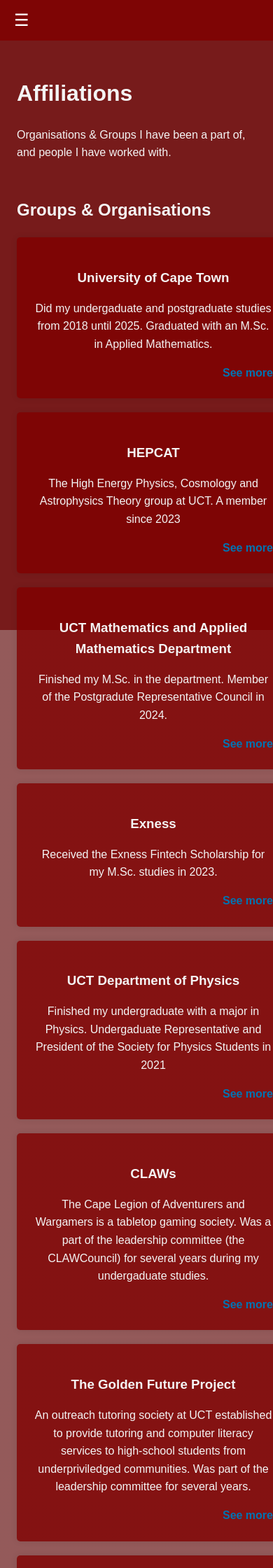
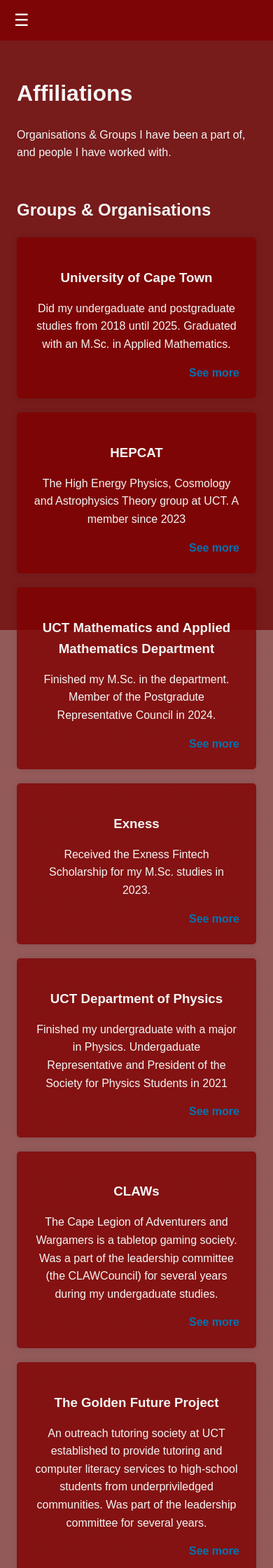
Before and after one commit to thatothapo/thatothapo.github.io, a Jekyll site: the page built from affiliations.md, in a window 390 px wide. Shown: the top 2240 px of the page at 70% size. Built offline with Jekyll 4.4.1, drawn with Linux system fonts in a browser that asks for light colours.

Commit message:
affiliations mobile update

```diff
--- a/assets/css/_styles.scss
+++ b/assets/css/_styles.scss
@@ -307,6 +307,13 @@
     }
 }
 
+@media (max-width: 768px) {
+    .column .card {
+        max-width: 100%;
+        box-sizing: border-box; /* Include padding in width calculation */
+    }
+}
+
 /* See More Link */
 .column .card .see-more {
     display: block;
```
